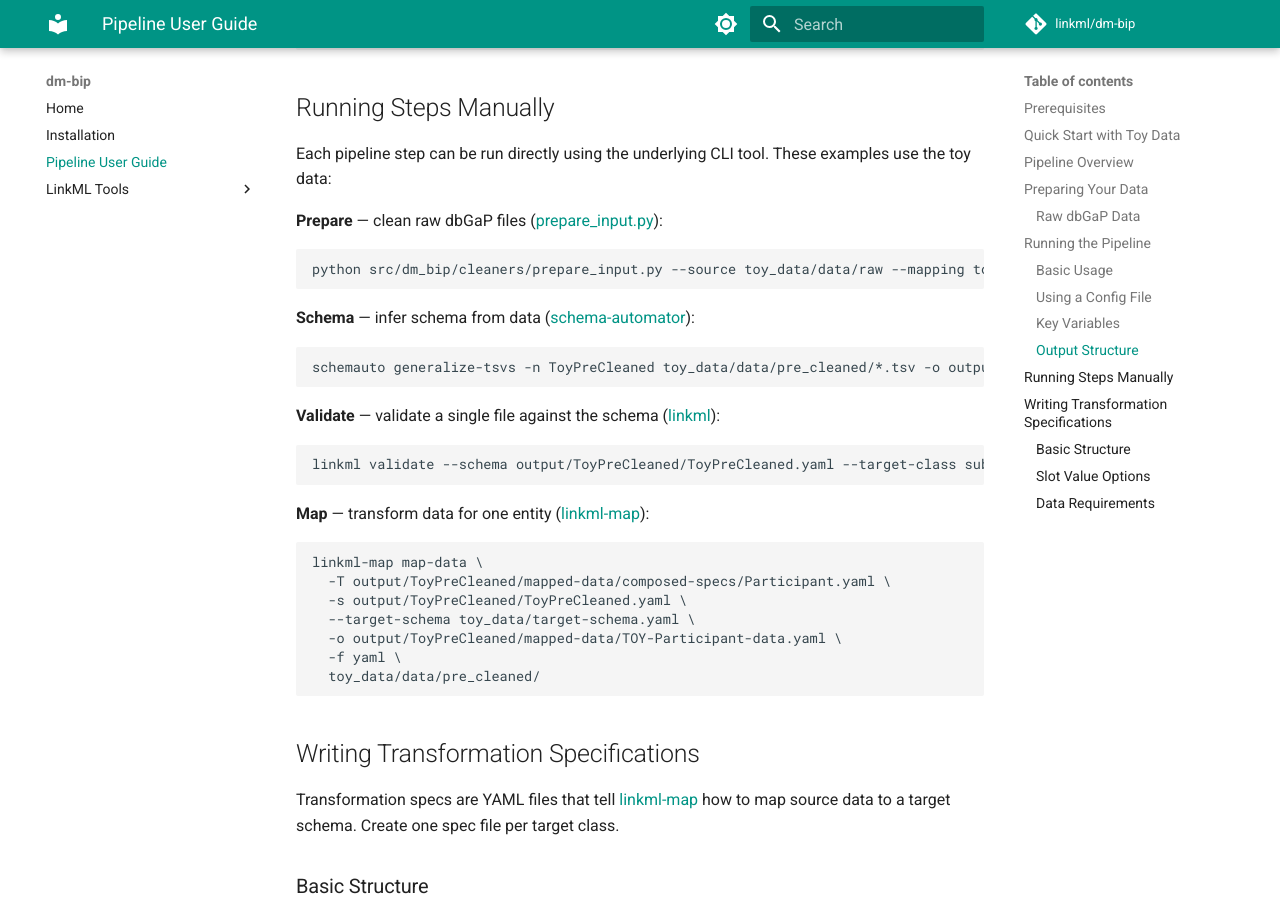
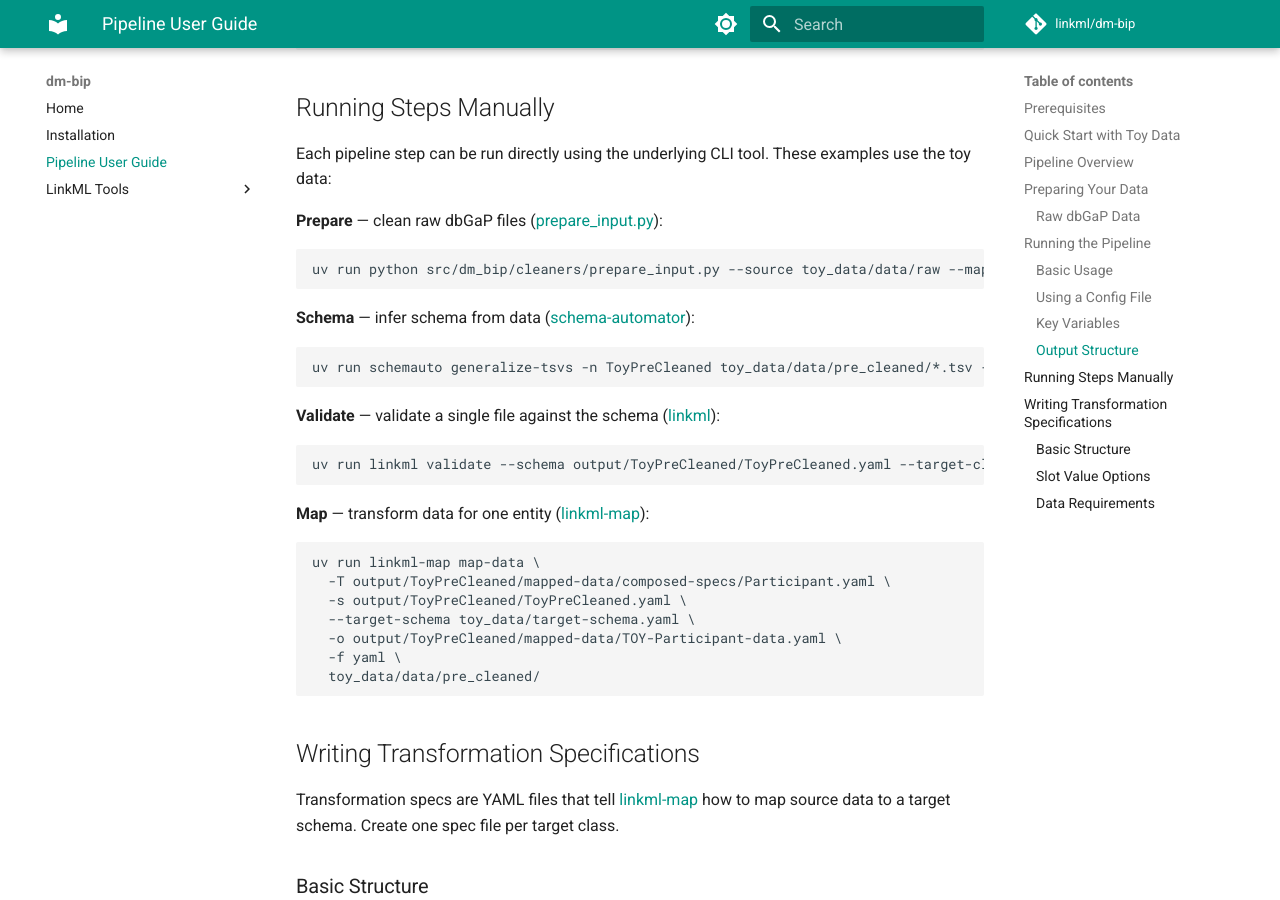
Before and after one commit to linkml/dm-bip, an MkDocs documentation site: the page built from docs/pipeline_user_docs.md, in a window 1280 px wide and 900 px high, scrolled down 2936 px. Built offline with MkDocs 1.6.1 and Material for MkDocs 9.7.7, drawn with Linux system fonts in a browser that asks for light colours; comment, search, counter and statistics services are not loaded; some of the changed text lies outside the part shown.

Commit message:
Add uv run prefix to all CLI examples in docs
All tools (schemauto, linkml, linkml-map, python) are installed in the
uv-managed venv and need the uv run prefix to execute.

````diff
--- a/docs/pipeline_user_docs.md
+++ b/docs/pipeline_user_docs.md
@@ -28,7 +28,7 @@ The pipeline has four stages, orchestrated by `make`. Running `make pipeline` ex
 
 1. **Prepare** (`make prepare-input`) — Clean raw input files: strip dbGaP metadata headers, filter tables by ID, output clean TSVs. Only runs when `DM_RAW_SOURCE` is set. *Skip this if your data is already clean TSV/CSV.*
 2. **Schema** (`make schema-create`) — Infer a source [LinkML](https://linkml.io/linkml/) schema from the data using [schema-automator](https://linkml.io/schema-automator/). Produces one class per file, one slot per column.
-3. **Validate** (`make validate-data`) — Validate each input file against the generated schema using [linkml validate](https://linkml.io/linkml/). Supports parallel execution (`make -j 4 validate-data`).
+3. **Validate** (`make validate-data`) — Validate each input file against the generated schema using [uv run linkml validate](https://linkml.io/linkml/). Supports parallel execution (`make -j 4 validate-data`).
 4. **Map** (`make map-data`) — Transform data to a target schema using [linkml-map](https://linkml.io/linkml-map/) transformation specifications.
 
 ## Preparing Your Data
@@ -40,7 +40,7 @@ Input files must meet these requirements:
 
 To convert a CSV to TSV:
 ```bash
-python -c "import pandas as pd; pd.read_csv('file.csv').to_csv('file.tsv', sep='\t', index=False)"
+uv run python -c "import pandas as pd; pd.read_csv('file.csv').to_csv('file.tsv', sep='\t', index=False)"
 ```
 
 ### Raw dbGaP Data
@@ -110,22 +110,22 @@ Each pipeline step can be run directly using the underlying CLI tool. These exam
 
 **Prepare** — clean raw dbGaP files ([prepare_input.py](https://github.com/linkml/dm-bip/blob/main/src/dm_bip/cleaners/prepare_input.py)):
 ```bash
-python src/dm_bip/cleaners/prepare_input.py --source toy_data/data/raw --mapping toy_data/from_raw/specs --output output/ToyRaw/prepared
+uv run python src/dm_bip/cleaners/prepare_input.py --source toy_data/data/raw --mapping toy_data/from_raw/specs --output output/ToyRaw/prepared
 ```
 
 **Schema** — infer schema from data ([schema-automator](https://linkml.io/schema-automator/)):
 ```bash
-schemauto generalize-tsvs -n ToyPreCleaned toy_data/data/pre_cleaned/*.tsv -o output/ToyPreCleaned/ToyPreCleaned.yaml
+uv run schemauto generalize-tsvs -n ToyPreCleaned toy_data/data/pre_cleaned/*.tsv -o output/ToyPreCleaned/ToyPreCleaned.yaml
 ```
 
 **Validate** — validate a single file against the schema ([linkml](https://linkml.io/linkml/)):
 ```bash
-linkml validate --schema output/ToyPreCleaned/ToyPreCleaned.yaml --target-class subject toy_data/data/pre_cleaned/subject.tsv
+uv run linkml validate --schema output/ToyPreCleaned/ToyPreCleaned.yaml --target-class subject toy_data/data/pre_cleaned/subject.tsv
 ```
 
 **Map** — transform data for one entity ([linkml-map](https://linkml.io/linkml-map/)):
 ```bash
-linkml-map map-data \
+uv run linkml-map map-data \
   -T output/ToyPreCleaned/mapped-data/composed-specs/Participant.yaml \
   -s output/ToyPreCleaned/ToyPreCleaned.yaml \
   --target-schema toy_data/target-schema.yaml \
````
Also changed, not shown: docs/schema_automator.md (+3 -3 lines).
